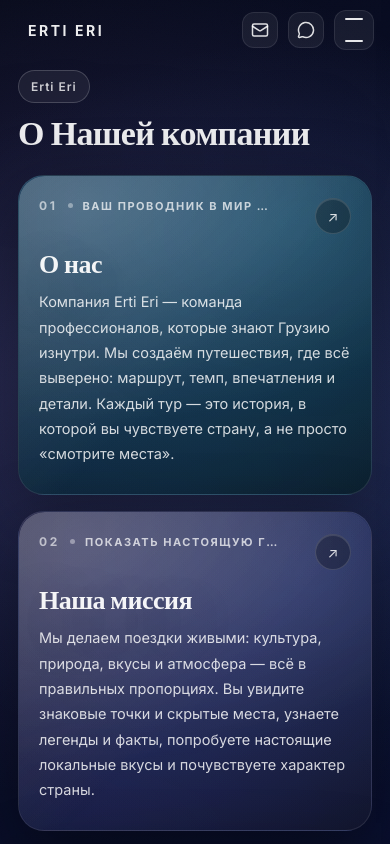
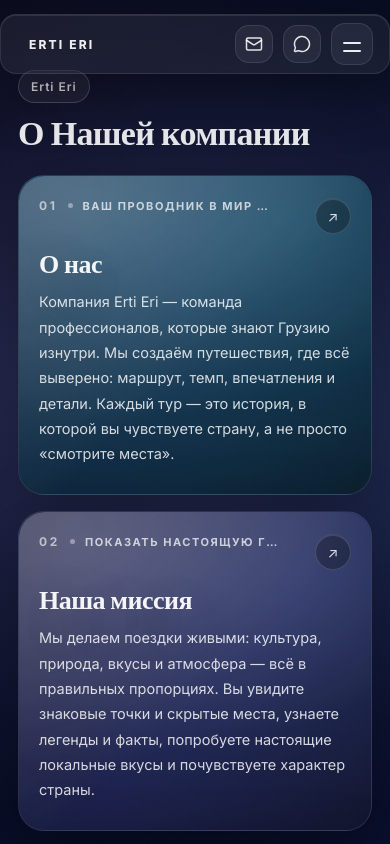
Before and after one commit to GioMika/ertieri, a React (Vite) app: page /about in a window 390 px wide. Shown: the top 844 px of the page. Built offline with nearby package versions, Linux system fonts and the light colour scheme.

Commit message:
new stylesсс

```diff
--- a/src/widgets/Header/Header.jsx
+++ b/src/widgets/Header/Header.jsx
@@ -1,4 +1,4 @@
-import React, { useMemo, useState, useEffect } from "react";
+import React, { useMemo, useState, useEffect, useCallback } from "react";
 import { Link, useLocation } from "react-router-dom";
 import { Mail, MessageCircle, X } from "lucide-react";
 import classes from "./Header.module.css";
@@ -18,32 +18,52 @@ const Header = () => {
       []
   );
 
-  const languages = ["GE", "RU", "EN"];
+  const languages = useMemo(() => ["GE", "RU", "EN"], []);
   const emailAddress = "hello@ertieri.com";
   const whatsappNumber = "995XXXXXXXXX";
 
-  const isActive = (path) => location.pathname === path;
+  const isActive = useCallback(
+      (path) => location.pathname === path,
+      [location.pathname]
+  );
 
-  const openMenu = () => setIsMenuOpen(true);
-  const closeMenu = () => setIsMenuOpen(false);
+  const openMenu = useCallback(() => setIsMenuOpen(true), []);
+  const closeMenu = useCallback(() => setIsMenuOpen(false), []);
+  const toggleMenu = useCallback(() => setIsMenuOpen((v) => !v), []);
 
-  // ESC close + lock body scroll
+  // ✅ Закрывать меню при смене роута
   useEffect(() => {
-    const onKey = (e) => e.key === "Escape" && closeMenu();
-    if (isMenuOpen) {
-      document.addEventListener("keydown", onKey);
+    setIsMenuOpen(false);
+  }, [location.pathname]);
+
+  // ✅ ESC close + lock body scroll + компенсация скроллбара
+  useEffect(() => {
+    if (!isMenuOpen) return;
+
+    const prevOverflow = document.body.style.overflow;
+    const prevPaddingRight = document.body.style.paddingRight;
+
+    const scrollBarWidth = window.innerWidth - document.documentElement.clientWidth;
     document.body.style.overflow = "hidden";
-    }
+    if (scrollBarWidth > 0) document.body.style.paddingRight = `${scrollBarWidth}px`;
+
+    const onKeyDown = (e) => {
+      if (e.key === "Escape") closeMenu();
+    };
+
+    window.addEventListener("keydown", onKeyDown);
+
     return () => {
-      document.removeEventListener("keydown", onKey);
-      document.body.style.overflow = "";
+      window.removeEventListener("keydown", onKeyDown);
+      document.body.style.overflow = prevOverflow;
+      document.body.style.paddingRight = prevPaddingRight;
     };
-  }, [isMenuOpen]);
+  }, [isMenuOpen, closeMenu]);
 
   return (
       <header className={classes.header}>
         <div className={classes.inner}>
-          <Link to="/" className={classes.logo} onClick={closeMenu}>
+          <Link to="/" className={classes.logo} aria-label="На главную">
             ERTI ERI
           </Link>
 
@@ -62,12 +82,7 @@ const Header = () => {
 
           {/* Right actions */}
           <div className={classes.actions}>
-            <a
-                className={classes.iconBtn}
-                href={`mailto:${emailAddress}`}
-                aria-label="Email"
-                title="Email"
-            >
+            <a className={classes.iconBtn} href={`mailto:${emailAddress}`} aria-label="Email" title="Email">
               <Mail size={18} />
             </a>
 
@@ -90,6 +105,7 @@ const Header = () => {
                       type="button"
                       className={`${classes.langBtn} ${currentLang === L ? classes.langActive : ""}`}
                       onClick={() => setCurrentLang(L)}
+                      aria-pressed={currentLang === L}
                   >
                     {L}
                   </button>
@@ -99,10 +115,11 @@ const Header = () => {
             {/* Mobile burger */}
             <button
                 type="button"
-                className={classes.burger}
-                onClick={openMenu}
-                aria-label="Открыть меню"
+                className={`${classes.burger} ${isMenuOpen ? classes.burgerOpen : ""}`}
+                onClick={toggleMenu}
+                aria-label={isMenuOpen ? "Закрыть меню" : "Открыть меню"}
                 aria-expanded={isMenuOpen}
+                aria-controls="mobile-drawer"
             >
               <span />
               <span />
@@ -110,35 +127,49 @@ const Header = () => {
           </div>
         </div>
 
+        {/* Backdrop */}
+        <div
+            className={`${classes.backdrop} ${isMenuOpen ? classes.backdropOpen : ""}`}
+            onClick={closeMenu}
+            aria-hidden="true"
+        />
+
         {/* Drawer */}
-        <div className={`${classes.drawer} ${isMenuOpen ? classes.drawerOpen : ""}`}>
+        <aside
+            id="mobile-drawer"
+            className={`${classes.drawer} ${isMenuOpen ? classes.drawerOpen : ""}`}
+            aria-hidden={!isMenuOpen}
+        >
           <div className={classes.drawerHeader}>
             <span className={classes.drawerBrand}>ERTI ERI</span>
 
-            <button className={classes.closeBtn} onClick={closeMenu} aria-label="Закрыть меню">
+            <button className={classes.closeBtn} onClick={closeMenu} aria-label="Закрыть меню" type="button">
               <X size={18} />
             </button>
           </div>
 
+          {/* ✅ ВАЖНО: всё, что нужно — СРАЗУ ПОД ссылками */}
+          <div className={classes.drawerBody}>
             <nav className={classes.drawerNav} aria-label="Мобильное меню">
               {menuItems.map((item, i) => (
                   <Link
                       key={item.path}
                       to={item.path}
                       className={`${classes.drawerLink} ${isActive(item.path) ? classes.drawerActive : ""}`}
-                    onClick={closeMenu}
-                    style={{ animationDelay: `${i * 0.06}s` }}
+                      style={isMenuOpen ? { animationDelay: `${i * 0.06}s` } : undefined}
                   >
                     {item.title}
                   </Link>
               ))}
             </nav>
 
-          <div className={classes.drawerFooter}>
+            {/* ✅ Иконки + языки — сразу под последней ссылкой */}
+            <div className={classes.drawerTools}>
               <div className={classes.drawerQuick}>
                 <a className={classes.drawerIcon} href={`mailto:${emailAddress}`} aria-label="Email">
                   <Mail size={18} />
                 </a>
+
                 <a
                     className={classes.drawerIcon}
                     href={`https://wa.me/${whatsappNumber}`}
@@ -159,6 +190,7 @@ const Header = () => {
                             currentLang === L ? classes.drawerLangActive : ""
                         }`}
                         onClick={() => setCurrentLang(L)}
+                        aria-pressed={currentLang === L}
                     >
                       {L}
                     </button>
@@ -166,9 +198,7 @@ const Header = () => {
               </div>
             </div>
           </div>
-
-        {/* Backdrop */}
-        {isMenuOpen && <div className={classes.backdrop} onClick={closeMenu} />}
+        </aside>
       </header>
   );
 };
--- a/src/widgets/Header/Header.module.css
+++ b/src/widgets/Header/Header.module.css
@@ -1,19 +1,13 @@
-/* ===== Header (Apple-minimal) ===== */
-.header {
+/* ===== Header minimal / glass ===== */
+.header{
     position: fixed;
-    top: 0;
-    left: 0;
-    right: 0;
+    top: 0; left: 0; right: 0;
     z-index: 1000;
-
-    /*background: rgba(10, 14, 20, 0.55);*/
-    backdrop-filter: blur(0);
-    -webkit-backdrop-filter: blur(0);
-
-    /*border-bottom: 1px solid rgba(255, 255, 255, 0.08);*/
+    pointer-events: none; /* ✅ чтобы клики шли по контенту, кроме inner */
 }
 
-.inner {
+.inner{
+    pointer-events: auto; /* ✅ включаем клики только на самой шапке */
     height: 64px;
     max-width: 1400px;
     margin: 0 auto;
@@ -22,378 +16,404 @@
     display: flex;
     align-items: center;
     justify-content: space-between;
+
+    border-radius: 16px;
+    margin-top: 14px;
+
+    background: rgba(255,255,255,0.06);
+    border: 1px solid rgba(255,255,255,0.10);
+    backdrop-filter: blur(18px);
+    -webkit-backdrop-filter: blur(18px);
+
+    box-shadow: 0 18px 60px rgba(0,0,0,0.28), inset 0 1px 0 rgba(255,255,255,0.10);
 }
 
 /* Logo */
-.logo {
+.logo{
     text-decoration: none;
-    color: rgba(255, 255, 255, 0.92);
-    font-weight: 700;
+    color: rgba(255,255,255,0.92);
+    font-weight: 800;
     letter-spacing: 0.18em;
-    font-size: 14px;
+    font-size: 12px;
     text-transform: uppercase;
 
     padding: 10px 12px;
     border-radius: 12px;
 
-    transition: background 0.2s ease, color 0.2s ease;
+    transition: background .18s ease, color .18s ease;
 }
-.logo:hover {
-    background: rgba(255, 255, 255, 0.06);
+.logo:hover{
+    background: rgba(255,255,255,0.06);
     color: #fff;
 }
 
 /* Desktop nav */
-.nav {
+.nav{
     display: flex;
     align-items: center;
-    gap: 26px;
+    gap: 18px;
 }
 
-.navLink {
-    color: rgba(255, 255, 255, 0.78);
+.navLink{
+    color: rgba(255,255,255,0.78);
     text-decoration: none;
     font-size: 14px;
-    font-weight: 500;
-    letter-spacing: 0.02em;
+    font-weight: 550;
 
-    padding: 10px 10px;
-    border-radius: 12px;
-    transition: background 0.2s ease, color 0.2s ease;
+    padding: 10px 12px;
+    border-radius: 999px;
+
+    transition: background .18s ease, color .18s ease, transform .18s ease;
+}
+.navLink:hover{
+    background: rgba(255,255,255,0.06);
+    color: rgba(255,255,255,0.95);
+    transform: translateY(-1px);
 }
 
-.navLink:hover {
-    background: rgba(255, 255, 255, 0.06);
-    color: rgba(255, 255, 255, 0.95);
-}
-
-.active {
-    background: rgba(255, 255, 255, 0.08);
+.active{
+    background: rgba(255,255,255,0.10);
+    border: 1px solid rgba(255,255,255,0.12);
     color: #fff;
 }
 
 /* Right actions */
-.actions {
+.actions{
     display: flex;
     align-items: center;
     gap: 10px;
 }
 
-/* Icon buttons (email/whatsapp) */
-.iconBtn {
-    width: 38px;
-    height: 38px;
+.iconBtn{
+    width: 40px;
+    height: 40px;
     display: grid;
     place-items: center;
 
-    border-radius: 12px;
-    color: rgba(255, 255, 255, 0.86);
-    background: rgba(255, 255, 255, 0.06);
-    border: 1px solid rgba(255, 255, 255, 0.09);
+    border-radius: 14px;
+    color: rgba(255,255,255,0.88);
+    background: rgba(255,255,255,0.06);
+    border: 1px solid rgba(255,255,255,0.10);
 
-    transition: transform 0.2s ease, background 0.2s ease, border-color 0.2s ease;
+    transition: transform .18s ease, background .18s ease, border-color .18s ease;
     text-decoration: none;
 }
-.iconBtn:hover {
+.iconBtn:hover{
     transform: translateY(-1px);
-    background: rgba(255, 255, 255, 0.09);
-    border-color: rgba(255, 255, 255, 0.14);
-}
-.iconBtn:active {
-    transform: translateY(0px) scale(0.98);
+    background: rgba(255,255,255,0.09);
+    border-color: rgba(255,255,255,0.14);
 }
 
 /* Language (desktop) */
-.lang {
+.lang{
     display: flex;
     align-items: center;
     gap: 6px;
 
     padding: 6px;
-    border-radius: 14px;
+    border-radius: 999px;
 
-    background: rgba(255, 255, 255, 0.05);
-    border: 1px solid rgba(255, 255, 255, 0.08);
+    background: rgba(255,255,255,0.05);
+    border: 1px solid rgba(255,255,255,0.09);
 }
 
-.langBtn {
+.langBtn{
     border: none;
     cursor: pointer;
 
     padding: 8px 10px;
-    border-radius: 10px;
+    border-radius: 999px;
 
     background: transparent;
-    color: rgba(255, 255, 255, 0.75);
+    color: rgba(255,255,255,0.75);
     font-size: 12px;
-    font-weight: 700;
+    font-weight: 800;
     letter-spacing: 0.08em;
 }
-
-.langBtn:hover {
-    color: rgba(255, 255, 255, 0.95);
-    background: rgba(255, 255, 255, 0.06);
+.langBtn:hover{
+    color: rgba(255,255,255,0.95);
+    background: rgba(255,255,255,0.06);
 }
-
-.langActive {
-    background: rgba(255, 255, 255, 0.1);
+.langActive{
+    background: rgba(255,255,255,0.10);
+    border: 1px solid rgba(255,255,255,0.12);
     color: #fff;
 }
 
 /* Burger (mobile) */
-.burger {
+.burger{
     display: none;
-    width: 42px;
-    height: 42px;
+    width: 44px;
+    height: 44px;
 
-    border-radius: 12px;
-    border: 1px solid rgba(255, 255, 255, 0.09);
-    background: rgba(255, 255, 255, 0.06);
+    border-radius: 14px;
+    border: 1px solid rgba(255,255,255,0.10);
+    background: rgba(255,255,255,0.06);
 
     cursor: pointer;
     padding: 0;
+    position: relative;
 
-    transition: background 0.2s ease, border-color 0.2s ease, transform 0.2s ease;
+    transition: background .18s ease, border-color .18s ease, transform .18s ease;
 }
-.burger:hover {
-    background: rgba(255, 255, 255, 0.09);
-    border-color: rgba(255, 255, 255, 0.14);
+.burger:hover{
+    background: rgba(255,255,255,0.09);
+    border-color: rgba(255,255,255,0.14);
     transform: translateY(-1px);
 }
-.burger:active {
-    transform: translateY(0) scale(0.98);
-}
-.burger span {
-    display: block;
+
+.burger span{
+    position: absolute;
+    left: 50%;
     width: 18px;
     height: 2px;
-    margin: 0 auto;
+    background: rgba(255,255,255,0.92);
+    border-radius: 999px;
+    transform: translateX(-50%);
+    transition: transform .22s ease, top .22s ease, opacity .22s ease;
+}
+.burger span:first-child{ top: 18px; }
+.burger span:last-child{ top: 26px; }
 
-    background: rgba(255, 255, 255, 0.9);
-    border-radius: 999px;
+.burgerOpen span:first-child{
+    top: 22px;
+    transform: translateX(-50%) rotate(45deg);
 }
-.burger span + span {
-    margin-top: 6px;
+.burgerOpen span:last-child{
+    top: 22px;
+    transform: translateX(-50%) rotate(-45deg);
+}
+
+/* ===== Backdrop (always present, but disabled when closed) ===== */
+.backdrop{
+    position: fixed;
+    inset: 0;
+    z-index: 1100;
+
+    opacity: 0;
+    visibility: hidden;
+    pointer-events: none;
+
+    background: rgba(0,0,0,0.55);
+    backdrop-filter: blur(6px);
+    -webkit-backdrop-filter: blur(6px);
+
+    transition: opacity .22s ease, visibility .22s ease;
+}
+.backdropOpen{
+    opacity: 1;
+    visibility: visible;
+    pointer-events: auto;
 }
 
 /* ===== Drawer ===== */
-.drawer {
+/* ✅ ключ: когда закрыт -> pointer-events none + visibility hidden,
+   чтобы не ломать клики/переходы */
+.drawer{
     position: fixed;
-    top: 0;
-    right: 0;
-    height: 100vh;
-    width: 100%;
+    top: 12px;
+    right: 12px;
+    bottom: 12px;
+
+    width: min(420px, calc(100vw - 24px));
+    z-index: 1200;
 
     transform: translateX(110%);
-    transition: transform 0.35s cubic-bezier(0.4, 0, 0.2, 1);
+    opacity: 0;
+    visibility: hidden;
+    pointer-events: none;
 
-    background: rgb(10, 14, 20);
-    backdrop-filter: blur(122px);
-    -webkit-backdrop-filter: blur(122px);
+    background: rgba(255,255,255,0.08);
+    border: 1px solid rgba(255,255,255,0.12);
+    border-radius: 22px;
+    backdrop-filter: blur(24px);
+    -webkit-backdrop-filter: blur(24px);
 
-    border-left: 1px solid rgba(255, 255, 255, 0.08);
-    box-shadow: 20px 0 60px rgba(0, 0, 0, 0.35);
-
-    z-index: 1200;
+    box-shadow: 0 30px 110px rgba(0,0,0,0.55), inset 0 1px 0 rgba(255,255,255,0.10);
 
     display: flex;
     flex-direction: column;
+
+    transition:
+            transform .28s cubic-bezier(.4,0,.2,1),
+            opacity .22s ease,
+            visibility .22s ease;
+}
+.drawerOpen{
+    transform: translateX(0);
+    opacity: 1;
+    visibility: visible;
+    pointer-events: auto;
 }
 
-.drawerOpen {
-    transform: translateX(0);
-}
-
-.drawerHeader {
-    height: 72px;
-    padding: 0 18px;
-
+.drawerHeader{
+    height: 64px;
+    padding: 0 14px;
     display: flex;
     align-items: center;
     justify-content: space-between;
 
-    border-bottom: 1px solid rgba(255, 255, 255, 0.08);
+    border-bottom: 1px solid rgba(255,255,255,0.10);
 }
 
-.drawerBrand {
-    color: rgba(255, 255, 255, 0.92);
-    font-weight: 800;
+.drawerBrand{
+    color: rgba(255,255,255,0.92);
+    font-weight: 900;
     letter-spacing: 0.18em;
     font-size: 12px;
     text-transform: uppercase;
 }
 
-.closeBtn {
-    width: 42px;
-    height: 42px;
-    border-radius: 12px;
+.closeBtn{
+    width: 44px;
+    height: 44px;
+    border-radius: 14px;
 
-    border: 1px solid rgba(255, 255, 255, 0.09);
-    background: rgba(255, 255, 255, 0.06);
-    color: rgba(255, 255, 255, 0.9);
+    border: 1px solid rgba(255,255,255,0.10);
+    background: rgba(255,255,255,0.06);
+    color: rgba(255,255,255,0.92);
+    cursor: pointer;
 
-    cursor: pointer;
     display: grid;
     place-items: center;
 
-    transition: background 0.2s ease, transform 0.2s ease, border-color 0.2s ease;
+    transition: background .18s ease, transform .18s ease, border-color .18s ease;
 }
-.closeBtn:hover {
-    background: rgba(255, 255, 255, 0.09);
-    border-color: rgba(255, 255, 255, 0.14);
+.closeBtn:hover{
+    background: rgba(255,255,255,0.09);
+    border-color: rgba(255,255,255,0.14);
     transform: translateY(-1px);
 }
-.closeBtn:active {
-    transform: translateY(0) scale(0.98);
+
+/* ✅ контент меню */
+.drawerBody{
+    padding: 14px;
+    display: flex;
+    flex-direction: column;
+    gap: 12px;
 }
 
-.drawerNav {
-    padding: 22px 18px 10px;
+.drawerNav{
     display: flex;
     flex-direction: column;
-    gap: 6px;
+    gap: 8px;
 }
 
-.drawerLink {
+/* ✅ чтобы точно кликается */
+.drawerLink{
+    position: relative;
+    z-index: 2;
+
     text-decoration: none;
-    color: rgba(255, 255, 255, 0.82);
-    font-size: 18px;
+    color: rgba(255,255,255,0.86);
+    font-size: 16px;
     font-weight: 650;
     letter-spacing: -0.01em;
 
     padding: 14px 14px;
     border-radius: 16px;
 
-    background: rgba(255, 255, 255, 0.03);
-    border: 1px solid rgba(255, 255, 255, 0.06);
+    background: rgba(255,255,255,0.04);
+    border: 1px solid rgba(255,255,255,0.08);
 
     opacity: 0;
     transform: translateX(10px);
-    animation: drawerIn 0.45s ease forwards;
+    animation: drawerIn .42s ease forwards;
+
+    transition: background .18s ease, border-color .18s ease, transform .18s ease, color .18s ease;
 }
-
-.drawerLink:hover {
-    background: rgba(255, 255, 255, 0.06);
-    border-color: rgba(255, 255, 255, 0.1);
+.drawerLink:hover{
+    background: rgba(255,255,255,0.07);
+    border-color: rgba(255,255,255,0.12);
+    transform: translateY(-1px);
+    color: #fff;
+}
+.drawerActive{
+    background: rgba(255,255,255,0.10);
+    border-color: rgba(255,255,255,0.14);
     color: #fff;
 }
 
-.drawerActive {
-    background: rgba(255, 255, 255, 0.08);
-    border-color: rgba(255, 255, 255, 0.12);
+@keyframes drawerIn{
+    to{ opacity: 1; transform: translateX(0); }
+}
+
+/* ✅ tools сразу под меню */
+.drawerTools{
+    display: grid;
+    gap: 12px;
+    padding-top: 8px;
+    border-top: 1px solid rgba(255,255,255,0.10);
+}
+
+.drawerQuick{
+    display: flex;
+    gap: 10px;
+}
+
+.drawerIcon{
+    width: 46px;
+    height: 46px;
+    display: grid;
+    place-items: center;
+
+    border-radius: 16px;
+    color: rgba(255,255,255,0.90);
+    background: rgba(255,255,255,0.06);
+    border: 1px solid rgba(255,255,255,0.10);
+
+    transition: background .18s ease, transform .18s ease, border-color .18s ease;
+    text-decoration: none;
+}
+.drawerIcon:hover{
+    background: rgba(255,255,255,0.09);
+    border-color: rgba(255,255,255,0.14);
+    transform: translateY(-1px);
+}
+
+.drawerLang{
+    display: grid;
+    grid-template-columns: repeat(3, 1fr);
+    gap: 10px;
+}
+
+.drawerLangBtn{
+    padding: 12px 0;
+    border-radius: 16px;
+
+    border: 1px solid rgba(255,255,255,0.10);
+    background: rgba(255,255,255,0.05);
+
+    color: rgba(255,255,255,0.80);
+    font-weight: 900;
+    font-size: 12px;
+    letter-spacing: 0.10em;
+    text-transform: uppercase;
+    cursor: pointer;
+
+    transition: background .18s ease, border-color .18s ease, transform .18s ease, color .18s ease;
+}
+.drawerLangBtn:hover{
+    background: rgba(255,255,255,0.08);
+    border-color: rgba(255,255,255,0.14);
+    transform: translateY(-1px);
+    color: #fff;
+}
+.drawerLangActive{
+    background: rgba(255,255,255,0.10);
+    border-color: rgba(255,255,255,0.16);
     color: #fff;
 }
 
-@keyframes drawerIn {
-    to {
-        opacity: 1;
-        transform: translateX(0);
-    }
+/* ===== Responsive ===== */
+@media (max-width: 900px){
+    .nav{ display: none; }
+    .lang{ display: none; }
+    .burger{ display: grid; place-items: center; }
+    .inner{ height: 60px; padding: 0 16px; }
 }
 
-.drawerFooter {
-    /*margin-top: auto;*/
-    padding: 16px 18px 20px;
-    border-top: 1px solid rgba(255, 255, 255, 0.08);
-
-    display: grid;
-    gap: 14px;
+@media (max-width: 420px){
+    .iconBtn{ width: 38px; height: 38px; }
+    .burger{ width: 42px; height: 42px; }
 }
-
-.drawerQuick {
-    display: flex;
-    gap: 10px;
-    justify-content: flex-end;
-}
-
-.drawerIcon {
-    width: 44px;
-    height: 44px;
-    display: grid;
-    place-items: center;
-
-    border-radius: 14px;
-    color: rgba(255, 255, 255, 0.88);
-    background: rgba(255, 255, 255, 0.06);
-    border: 1px solid rgba(255, 255, 255, 0.09);
-
-    transition: background 0.2s ease, transform 0.2s ease, border-color 0.2s ease;
-    text-decoration: none;
-}
-.drawerIcon:hover {
-    background: rgba(255, 255, 255, 0.09);
-    border-color: rgba(255, 255, 255, 0.14);
-    transform: translateY(-1px);
-}
-
-.drawerLang {
-    display: flex;
-    gap: 8px;
-}
-
-.drawerLangBtn {
-    flex: 1;
-    padding: 12px 0;
-
-    border-radius: 14px;
-    border: 1px solid rgba(255, 255, 255, 0.08);
-    background: rgba(255, 255, 255, 0.04);
-
-    color: rgba(255, 255, 255, 0.8);
-    font-weight: 800;
-    font-size: 12px;
-    letter-spacing: 0.1em;
-    text-transform: uppercase;
-    cursor: pointer;
-
-    transition: background 0.2s ease, border-color 0.2s ease, transform 0.2s ease, color 0.2s ease;
-}
-.drawerLangBtn:hover {
-    background: rgba(255, 255, 255, 0.07);
-    border-color: rgba(255, 255, 255, 0.12);
-    color: #fff;
-}
-.drawerLangActive {
-    background: rgba(255, 255, 255, 0.1);
-    border-color: rgba(255, 255, 255, 0.14);
-    color: #fff;
-}
-
-/* Backdrop */
-.backdrop {
-    position: fixed;
-    inset: 0;
-    background: rgba(0, 0, 0, 0.55);
-    backdrop-filter: blur(4px);
-    -webkit-backdrop-filter: blur(4px);
-    z-index: 1100;
-}
-
-/* ===== Responsive ===== */
-@media (max-width: 900px) {
-    .nav {
-        display: none;
-    }
-    .lang {
-        display: none;
-    }
-    .burger {
-        display: grid;
-        place-items: center;
-    }
-    .inner {
-        height: 60px;
-        padding: 0 16px;
-    }
-}
-
-@media (max-width: 420px) {
-    .iconBtn {
-        width: 36px;
-        height: 36px;
-    }
-    .burger {
-        width: 40px;
-        height: 40px;
-    }
-}
```
Lines whose indentation alone changed are shown as unchanged.
